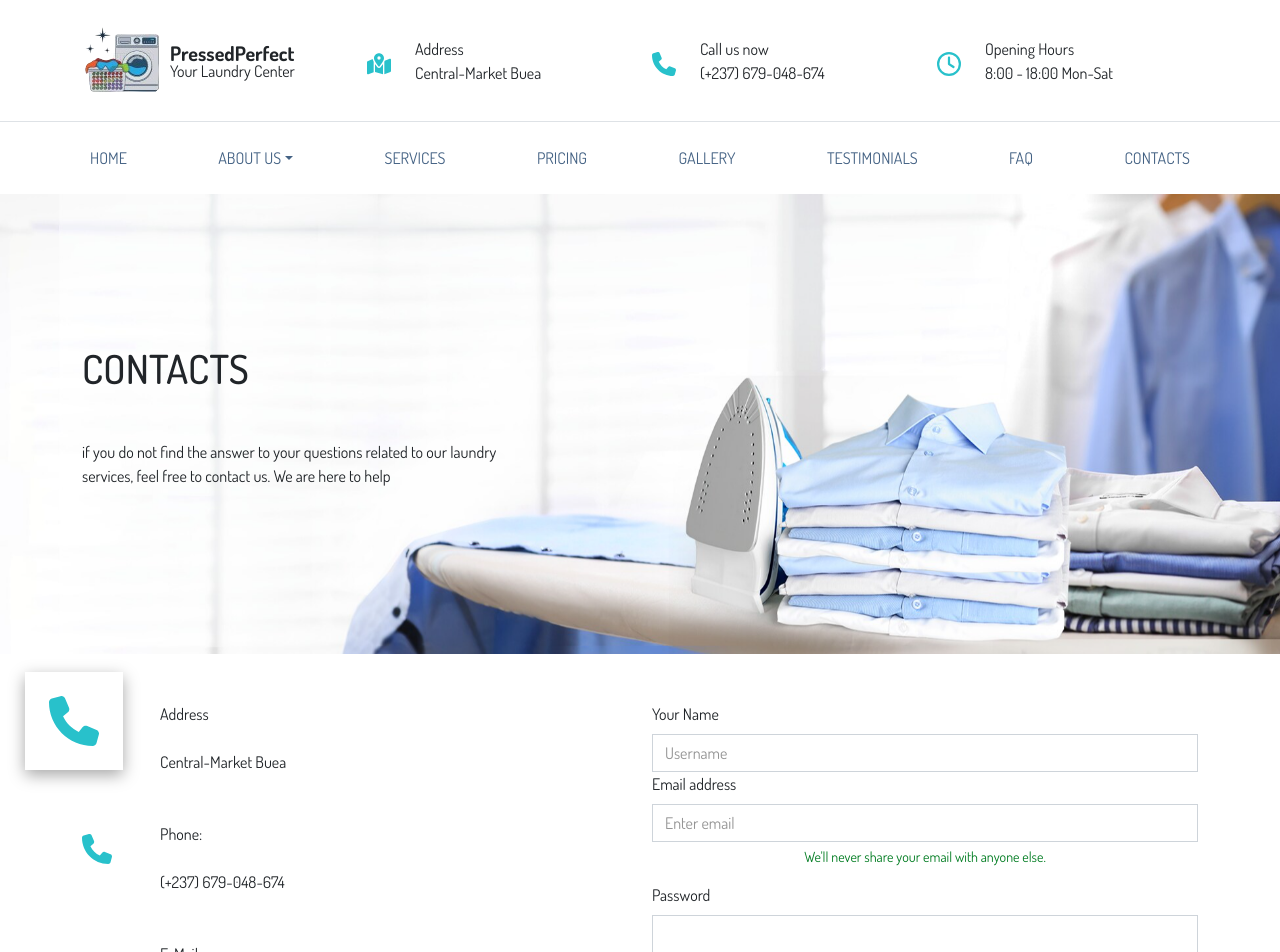
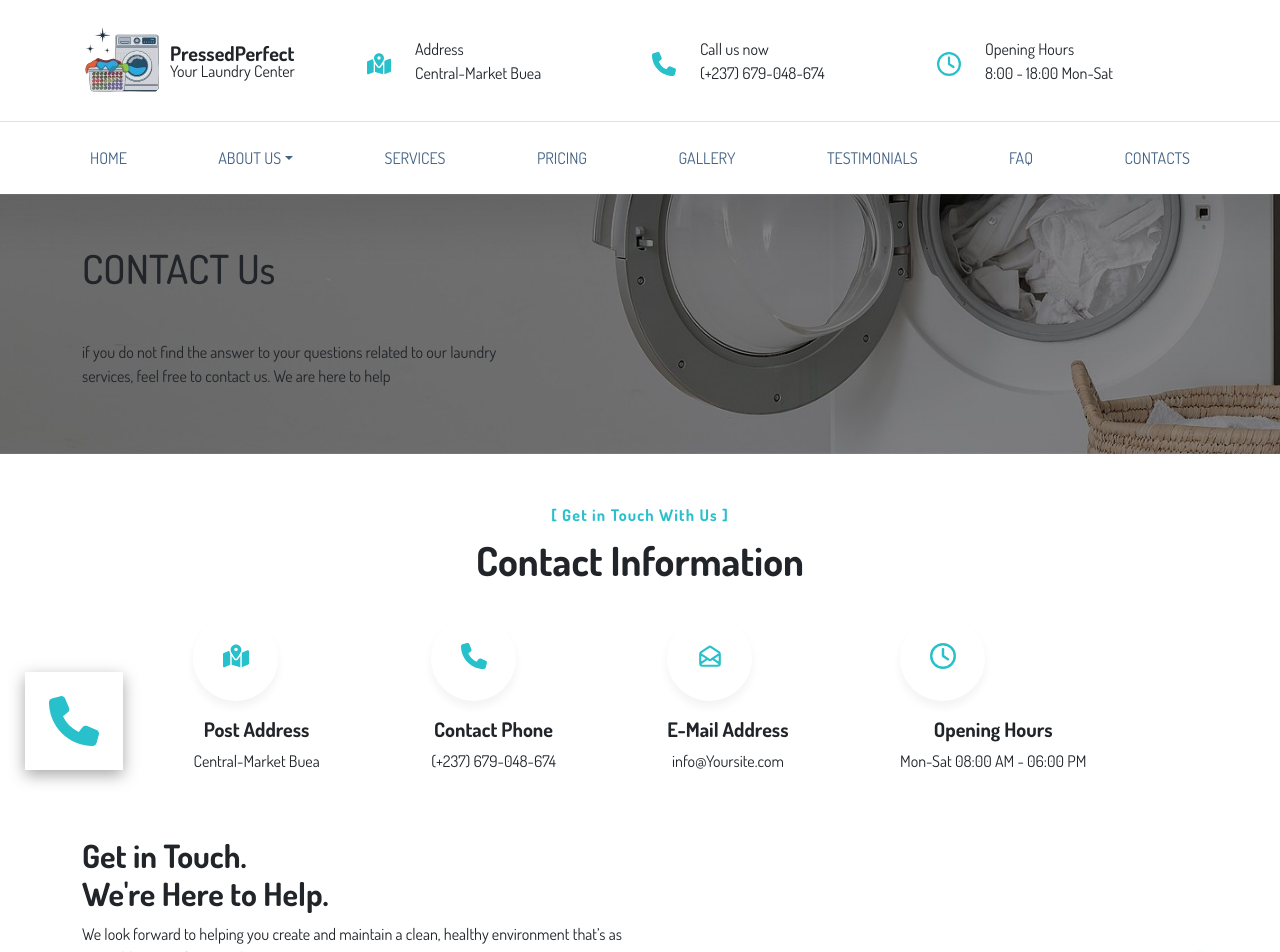
Before and after one commit to tafonhubertnwana/press-perfect, a React (Create React App) app: page /contact in a window 1280 px wide. Shown: the top 952 px of the page. Built offline with nearby package versions, Linux system fonts and the light colour scheme.

Commit message:
modifying

```diff
--- a/src/Components/Header/NavBar.jsx
+++ b/src/Components/Header/NavBar.jsx
@@ -55,7 +55,7 @@ const NavBar = () => {
 
   return (
     <div>
-  <nav className="navbar navbar-expand-lg border-top  ">
+  <nav className="navbar navbar-expand-lg border-top position-sticky ">
     <div className="container py-2">
       <div className="d-lg-none d-flex align-items-center">
         <img src={logo} alt="" className="img-fluid me-2" />
--- a/src/Pages/Contacts/Components/Contact.jsx
+++ b/src/Pages/Contacts/Components/Contact.jsx
@@ -11,42 +11,41 @@ const Contact = () => {
   const [name , setName] = useState("")
   const [email, setEmail] = useState('')
   const [message, setMessage] = useState("")
-  const [password, setPassword] = useState("")
 
   const contactItems = [
     {
       id: 1,
       icon: <FaMapLocationDot />,
-      contactTitle: "Address",
+      contactTitle: "Post Address",
       contactDetails: "Central-Market Buea "
     },
     {
       id: 2,
       icon: <FaPhone />,
-      contactTitle: "Phone:",
+      contactTitle: "Contact Phone",
       contactDetails: "(+237) 679-048-674 "
     },
     {
       id: 3,
       icon: <HiOutlineMailOpen />,
-      contactTitle: "E-Mail:",
+      contactTitle: "E-Mail Address",
       contactDetails: "info@Yoursite.com "
     },
     {
       id: 4,
       icon: <FaRegClock />,
       contactTitle: "Opening Hours",
-      contactDetails: "8:00 - 18:00 Mon-Sat "
+      contactDetails: "Mon-Sat 08:00 AM - 06:00 PM"
     },
   ]
 
   return (
     <>
       <div>
-        <div className='contact-bg' style={{paddingTop: 150, paddingBottom: 150}}>
+        <div className='contact-bg' style={{paddingTop: 50, paddingBottom: 50}}>
           <div className='container '>
             <div className='text-center text-sm-start'>
-              <h1>CONTACTS</h1>
+              <h1>CONTACT Us</h1>
               <p>&nbsp;</p>
               <p>
                 if you do not find the answer to your questions related to our laundry <br></br>services, feel free to contact us. We are here to help
@@ -56,36 +55,45 @@ const Contact = () => {
         </div>
         <div className='contact-info'>
           <div className='container my-5'>
-            <div className='row '>
-              <div className='col-md-6'>
+            <div className=''>
+              <div className=' text-center mt-5 '>
+                <h5 className='fw-bold discount icon-title'>[ Get in Touch With Us ]</h5>
+                <h1 className='fw-bold'>Contact Information</h1>
+              </div>
+              <div className=' d-flex justify-content-evenly'>
                 {
                   contactItems.map((contact) => (
-                    <div className="mb-5 d-flex" key={contact.id}>
-                      <div className="fa pe-5 contact-icon fw-bolder">
+                    <div className="mb-5" key={contact.id}>
+                      <div className="fa  contact-icon mt-4 fw-bolder">
+                        <div className=' p-3 text-center'>
                           {contact.icon}
                         </div>
-                      <div className='d-flex flex-column'>
-                        <span>{contact.contactTitle}</span>
-                        <span>&nbsp;</span>
-                        <span>{contact.contactDetails}</span>
+                      </div>
+                      <div className='text-center' >
+                        <h5 className='d-flex flex-column lh-3 fw-bold mt-3'>{contact.contactTitle}</h5>
+
+                        <address>{contact.contactDetails}</address>
                       </div>
                     </div>
                   ))
                 }
               </div>
 
-              <div className='col-md-6'>
+            </div>
+              <div className='justify-text-center w-50 '>
                 <div className='mb-5'>
+                  <div>
+
+                    <h2 className='fw-bold '>Get in Touch. <br/> We're Here to Help.</h2>
+                    <p>We look forward to helping you create and maintain a clean, healthy environment that’s as enjoyable as it is functional</p>
+                  </div>
                   <form action="https://formspree.io/f/xeqyydyy" method="POST">
                     <div className="mb-3">
-                    <label htmlFor="exampleInputEmail1" className="form-label">
-                        Your Name
-                      </label>
                       <input
                         type="text"
                         className="form-control"
                         placeholder="Username"
-                        aria-label="Username"
+                        aria-label="Your Name"
                         id="exampleInputEmail1"
                         aria-describedby="basic-addon1"
                         name="name"
@@ -93,12 +101,11 @@ const Contact = () => {
                         onChange={(e) => setName(e.target.value)}
 
                       />
-                      <label htmlFor="exampleInputEmail1" className="form-label">
-                        Email address
-                      </label>
+                      <div className=' py-2 d-flex justify-content-between'>
+
                         <input
                           type="email"
-                        className="form-control"
+                          className="form-control pe-2"
                           id="exampleInputEmail1"
                           aria-describedby="emailHelp"
                           placeholder="Enter email"
@@ -107,24 +114,17 @@ const Contact = () => {
                           onChange={(e) => setEmail(e.target.value)}
 
                         />
-                      <div id="emailHelp" className="form-text text-center">
-                        We'll never share your email with anyone else.
-                      </div>
-                    </div>
-                    <div className="mb-3">
-                      <label htmlFor="exampleInputPassword1" className="form-label">
-                        Password
-                      </label>
                         <input
-                        type="password"
+                          type="text"
                           className="form-control"
-                        id="exampleInputPassword1"
-                        value={password}
-                        onChange={(e) => setPassword(e.target.value)}
+
+
+                          placeholder='Phone'
+                          name="phone"
+
                         />
                       </div>
-                    <div className="mb-3">
-                        <label for="subject" className="form-label">Subject</label>
+
                         <textarea
                         className="form-control bg-transparent"
                         id="subject"
@@ -136,14 +136,13 @@ const Contact = () => {
 
                         >
                         </textarea>
-                        </div>
                         <div className='text-center'>
                           <button type="submit" className="btn btn-primary btn btn-primary mt-3 order-now ">
                             Submit
                           </button>
                         </div>
+                    </div>
                   </form>
-                </div>
                 </div>
               </div>
           </div>
--- a/src/Pages/Contacts/Components/contact.css
+++ b/src/Pages/Contacts/Components/contact.css
@@ -1,17 +1,13 @@
 .contact-bg {
 
-  background-image: url('../../../Assets/images/HomeImage/bg.png');
+  background-image: url('../../../Assets/images/HomeImage/dst-bg-img.jpg');
   background-repeat: no-repeat;
   background-size: cover;
-  background-position: left top;
-  padding-top: 8rem;
-  padding-bottom: 8rem;
+
+
 
 }
 
-.contact-icon {
-  font-size: 30px;
-}
 
 .contact-info{
   background-image: url('../../../Assets/images/HomeImage/contact-bg-desktop.png');
@@ -53,3 +49,23 @@
 
   }
 } */
+
+
+.contact-icon{
+  width: 85px;
+  height: 85px;
+  background-color: #fff;
+  box-shadow: 0 6px 10px rgba(0, 0, 0, .05);
+  border-radius: 50%;
+  position: relative;
+  align-items: center;
+  font-size: 26px;
+}
+
+.icon-title{
+  font-size: 16px;
+  line-height: 26px;
+  font-weight: 600;
+  position: relative;
+  letter-spacing: .07em;
+}
--- a/src/Pages/FAQ/Components/Faq.jsx
+++ b/src/Pages/FAQ/Components/Faq.jsx
@@ -6,14 +6,12 @@ const Faq = () => {
     <>
       <div>
         <div>
-            <div className='contact-bg' style={{paddingTop: 150, paddingBottom: 150}}>
+            <div className='contact-bg' style={{paddingTop: 50, paddingBottom: 50}}>
               <div className='container '>
-                <div className='text-center text-sm-start'>
-                  <h1>FAQ</h1>
-                  <p>&nbsp;</p>
-                  <p className=''>
-                    Do you have questions about the laundry process? Read the articles below to <br/> learn tips and tricks from PressPrefect about how to make the laundry process <br/> easier.
-                  </p>
+                <div className='text-white text-sm-start'>
+                  <h1 className='fw-bold'>FAQ</h1>
+
+
                 </div>
                 <div>
                 </div>
@@ -24,14 +22,27 @@ const Faq = () => {
               <div>
                 <div className="container">
                   <div>
-
-                    <p className="my-5">
-                      if you do not find the answer to your question below, feel free to contact us. We are here to help
-                    </p>
+                      <div className='mt-5'>
+                        <p className='text-center discount fw-bold'>[ Frequently Asked Question ]</p>
+                        <h2 className='text-center fw-bold'> Reliable Answers to Our Most
+                        Common Questions </h2>
+                        <p className="text-center ">
+                        We can save you money on soap, water, heating and electricity. So you can enjoy even more <br/>of the things you love. Our prices are simple and affordable.                        </p>
+                      </div>
                   </div>
                   <div>
+                    <div>
+                      <h6 className='fw-bold'>Your First Order!</h6>
+                    </div>
                     <Question />
                   </div>
+
+                  <section>
+                    <div className="mt-5">
+                      <h2 className='text-center fw-bold '> Ask Your Question</h2>
+                      <p className='text-center '>We look forward to helping you create and maintain a clean, healthy <br/> environment that’s as enjoyable as it is functional.</p>
+                    </div>
+                  </section>
                 </div>
               </div>
             </section>
--- a/src/Pages/Home/Components/HomeService.jsx
+++ b/src/Pages/Home/Components/HomeService.jsx
@@ -3,7 +3,7 @@ import { Link } from 'react-router-dom'
 import homeIcon1 from '../../../Assets/images/HomeImage/bedsheets.webp';
 import homeIcon2 from '../../../Assets/images/HomeImage/dry-cleaning.webp';
 import homeIcon3 from '../../../Assets/images/HomeImage/wash-iron.webp';
-import homeIcon4 from '../../../Assets/images/HomeImage/steam-iron.webp';
+import homeIcon4 from '../../../Assets/images/HomeImage/steam.jpeg';
 
 const HomeService = () => {
   return (
@@ -44,7 +44,7 @@ const HomeService = () => {
   </div>
   <div className="col-6 col-md-6 col-lg-3 mb-4 ">
     <div className="w-100 text-center p-4">
-      <img src={homeIcon3} alt="" className="w-100 h-100 img-radius" />
+      <img src={homeIcon4} alt="" className="w-100 h-100 img-radius" />
       <div className="w-75 mx-auto pt-3">
         <h5 className='fw-bold'>Steam Iron</h5>
         <p>
@@ -63,7 +63,7 @@ const HomeService = () => {
     <div className="w-100 p-4 text-center">
       <img src={homeIcon1} alt="" className="w-100 h-100 img-radius"  />
       <div className="w-75 mx-auto pt-3">
-        <h5 className='fw-bold'>Besdheets Cleaning</h5>
+        <h5 className='fw-bold'>Bedsheets Cleaning</h5>
         <p>
           For you bedsheets we do multiple wah cycles with high quality
           datergent, conditioner and softener.
--- a/src/Pages/Pricing/Components/FullPrice.jsx
+++ b/src/Pages/Pricing/Components/FullPrice.jsx
@@ -5,7 +5,11 @@ const FullPrice = () => {
     <div>
       <div className="container">
         <div className='mt-5 pb-3 justify-content-center'>
-          <h4 className='text-center full-size'>FULL PRICE LIST</h4>
+          <h4 className='text-center discount '>[ Our Service Prices ]</h4>
+          <h4 className='text-center full-size fw-bold'>FULL PRICE TABLE</h4>
+          <p className='text-center  pt-3'>
+          Laundry service pricing is volume based. Dry cleaning is priced by item type. <br/> Give us a call to review pricing and services today!
+          </p>
         </div>
         <section>
         <div class="row">
--- a/src/Pages/Pricing/Components/Pricing.jsx
+++ b/src/Pages/Pricing/Components/Pricing.jsx
@@ -5,10 +5,10 @@ import FullPrice from './FullPrice'
 const Pricing = () => {
   return (
     <>
-      <div className='contact-bg' style={{paddingTop: 150, paddingBottom: 150}}>
+      <div className='contact-bg' style={{paddingTop: 50, paddingBottom: 50}}>
         <div className='container'>
-          <div className='text-black text-center text-sm-start'>
-            <h1>PRICING</h1>
+          <div className='text-white text-center text-sm-start'>
+            <h2 className='fw-bold'>PRICING</h2>
             <p>&nbsp;</p>
             <p>
               Our prices suit your pocket is one od our priority. You can choose one of our 4 <br/> pricing plans according to your needs.
--- a/src/Pages/Team/Component/OurTeam.jsx
+++ b/src/Pages/Team/Component/OurTeam.jsx
@@ -76,8 +76,13 @@ const OurTeam = () => {
     <div>
       <div className="container">
         <div>
-          <div className="container text-center mt-5">
-            <h3>OUR TEAM</h3>
+          <div className="container text-center mt-5 w-50">
+            <h6 className='fw-bold discount '>[ Our Team ]</h6>
+
+            <h2 className='fw-bold'>Laundry Specialists</h2>
+
+            <p>Our team’s goal each day is to earn your business with each visit and to make
+            your experience with us the absolute best.</p>
           </div>
         </div>
         <div className="row justify-content-center my-5">
@@ -87,14 +92,17 @@ const OurTeam = () => {
                 className="d-flex flex-column align-items-center p-4"
                 key={index}
               >
-                <img
-                  src={member.image}
-                  alt=""
-                  className="team img-fluid rounded-circle"
-                  style={{ width: '100%', maxWidth: '240px', height: '240px' }}
-                />
+                <div className=' position relative'>
+
+                  <img
+                    src={member.image}
+                    alt=""
+                    className=" team img-fluid rounded-circle"
+                    style={{ width: '200px', height: '200px' }}
+                  />
+                </div>
                 <div className="mt-3 text-center">
-                  <h3 className="h5">{member.name}</h3>
+                  <h3 className="h5 team-name  fw-bold">{member.name}</h3>
                   <p className="mb-0">{member.role}</p>
                 </div>
               </div>
```
Also changed, not shown: public/css/bootstrap.min.css, src/Assets/images/HomeImage/dst-bg-img.jpg (added), src/Assets/images/HomeImage/steam.jpeg (added). Lines whose indentation alone changed are shown as unchanged.
